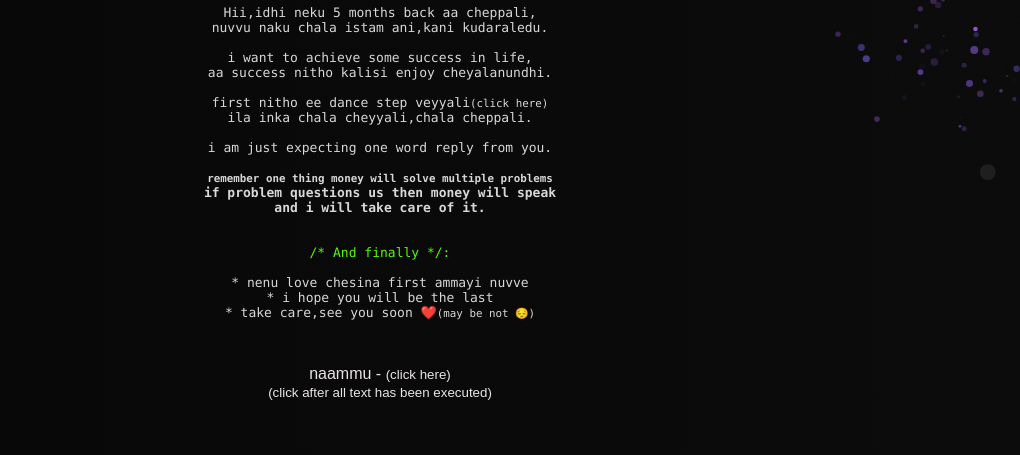
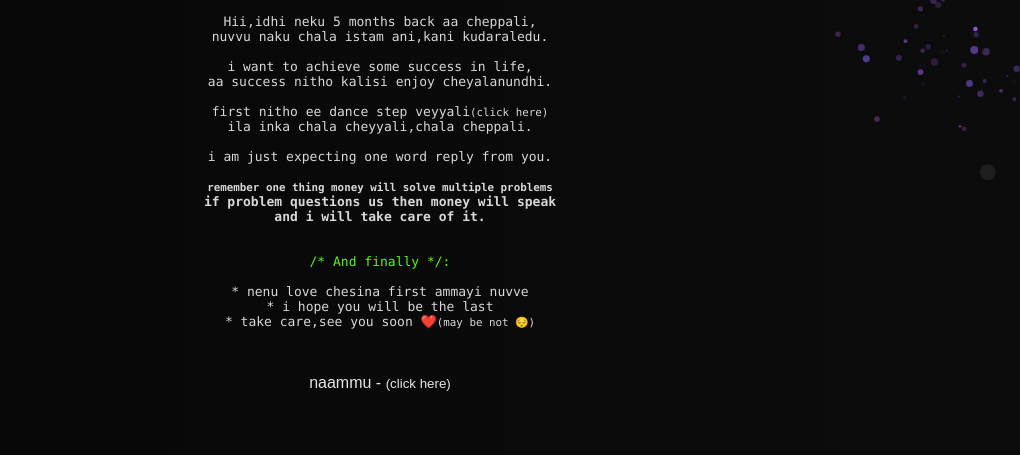
Before and after one commit to Pavan12345609/project2, a plain HTML site: page index.html in a window 1280 px wide. Shown: the part 365-820 px from the top of the page, without its empty margins (260-1280 px from the left). Drawn offline with Linux system fonts and the light colour scheme.

Commit message:
Update index.html

```diff
--- a/index.html
+++ b/index.html
@@ -70,7 +70,7 @@
         </div>
         <div id="copyright">
 			<a href="https://www.instagram.com/princess_27__11/?utm_source=ig_web_button_share_sheet">naammu - <a href='https://amazing-taiyaki-960dea.netlify.app/'><small>(click here)</small></a><br>
-            <span><small>(click after all text has been executed)</small></span>
+
 		</div>
     </div>
 </body>
```
